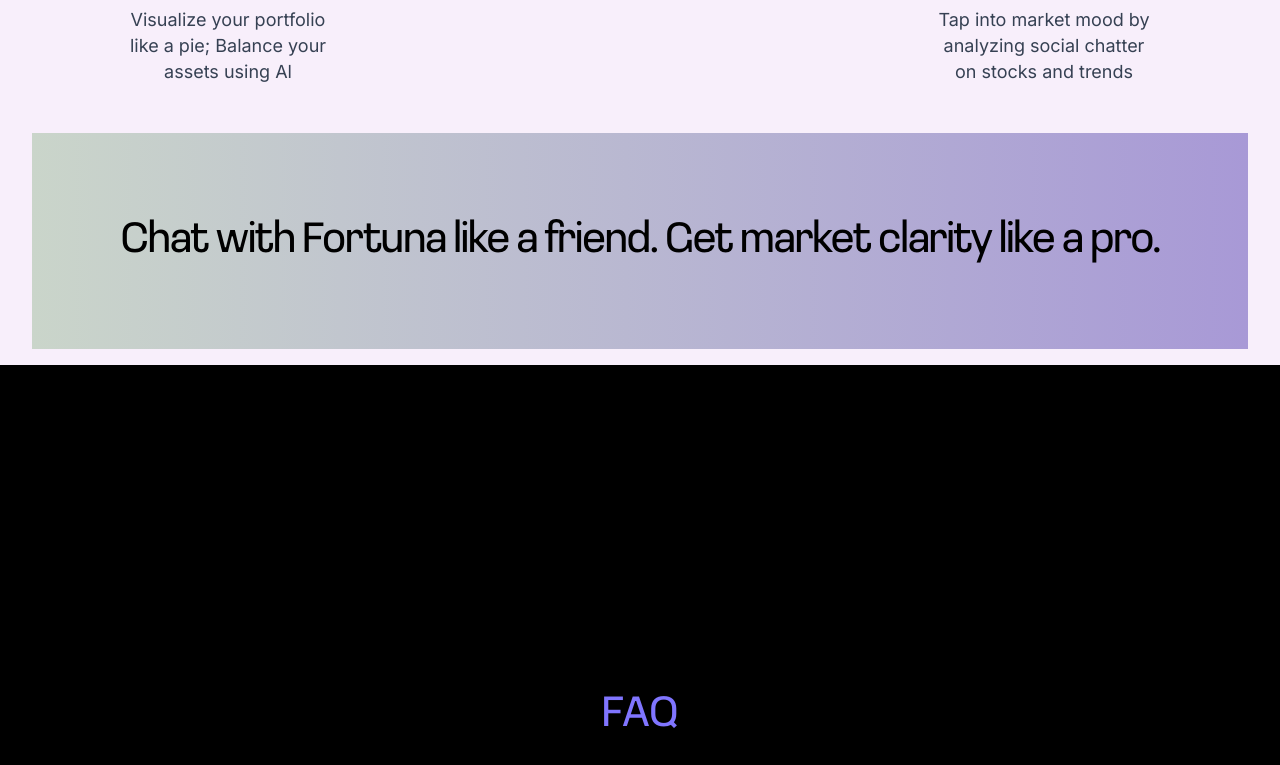
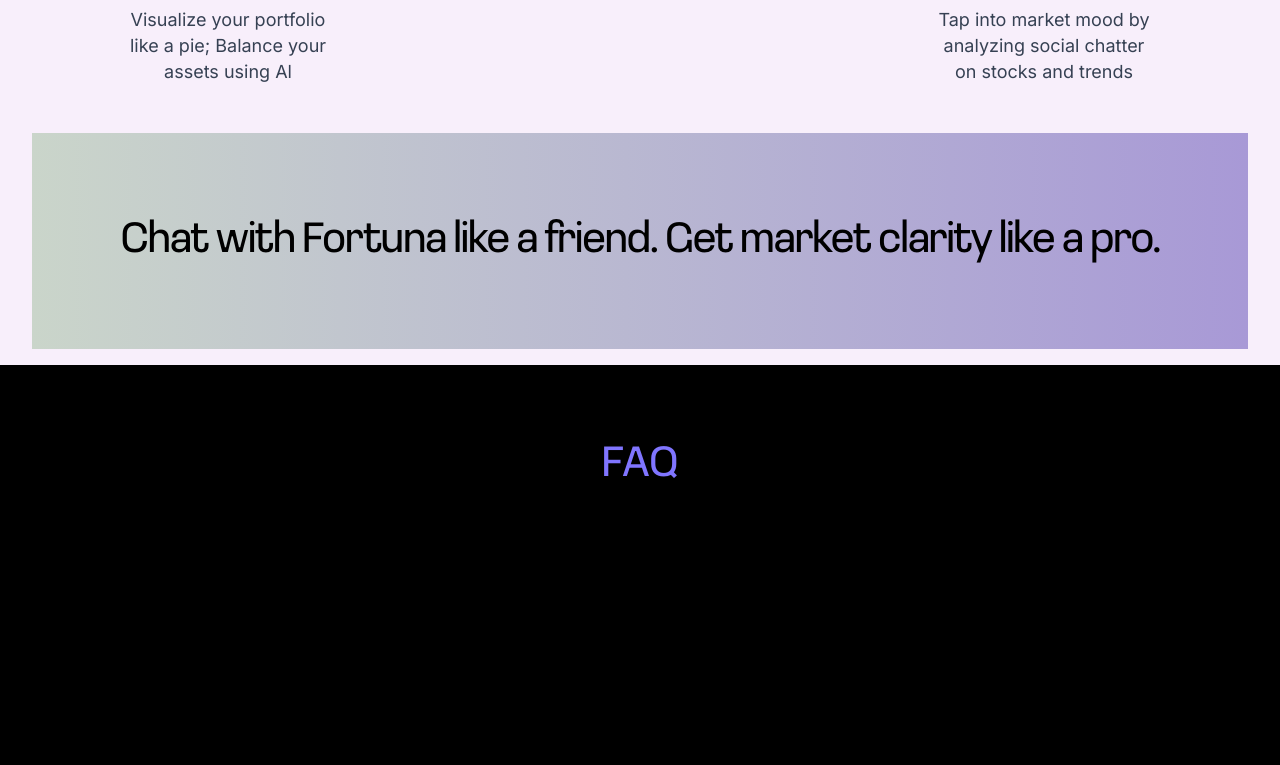
Before and after one commit to Mohfazam/Sol4U, a Next.js app: page / in a window 1280 px wide. Shown: the part 2192-2957 px from the top of the page. Built offline with nearby package versions, Linux system fonts and the light colour scheme.

Commit message:
Framer in FAQ

```diff
--- a/src/Components/FAQ.tsx
+++ b/src/Components/FAQ.tsx
@@ -1,13 +1,19 @@
-
+"use client";
+import { motion } from "framer-motion";
 
 const FAQ = () => {
   return (
-    <div className="h-[700px] bg-black flex justify-center items-center">
-      <div className="text-[#8075ff] text-[44px] font-normal leading-[50px]">
+    <div className="h-[700px] bg-black flex justify-center items-center overflow-hidden">
+      <motion.div
+        className="text-[#8075ff] text-[44px] font-normal leading-[50px]"
+        initial={{ y: 0 }}
+        animate={{ y: -250 }}
+        transition={{ delay: 2, duration: 1.5, ease: "easeOut" }}
+      >
         FAQ
-      </div>
+      </motion.div>
     </div>
-  )
-}
+  );
+};
 
-export default FAQ
+export default FAQ;
```
